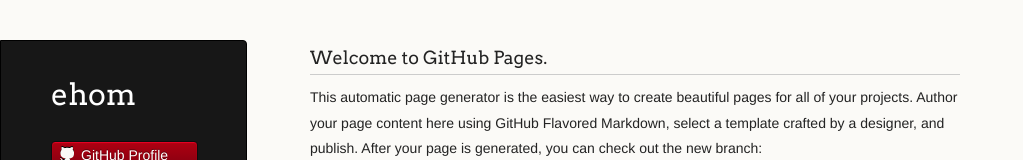
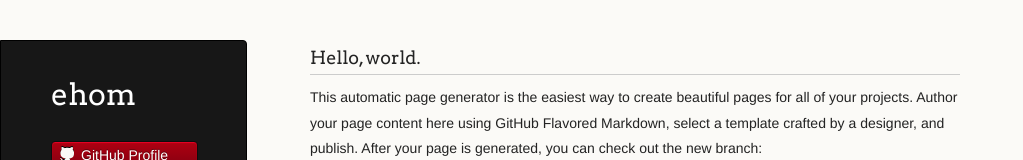
Before and after one commit to erwinhom/ehom.github.io, a plain HTML site: page index.html in a window 1280 px wide. Shown: the top 160 px of the page, without its empty margins (0-1023 px from the left). Drawn offline with Linux system fonts and the light colour scheme.

Commit message:
Update index.html

```diff
--- a/index.html
+++ b/index.html
@@ -28,7 +28,7 @@
       </header>
       <section>
         <h3>
-<a id="welcome-to-github-pages" class="anchor" href="#welcome-to-github-pages" aria-hidden="true"><span class="octicon octicon-link"></span></a>Welcome to GitHub Pages.</h3>
+<a id="welcome-to-github-pages" class="anchor" href="#welcome-to-github-pages" aria-hidden="true"><span class="octicon octicon-link"></span></a>Hello, world.</h3>
 
 <p>This automatic page generator is the easiest way to create beautiful pages for all of your projects. Author your page content here using GitHub Flavored Markdown, select a template crafted by a designer, and publish. After your page is generated, you can check out the new branch:</p>
 
```
